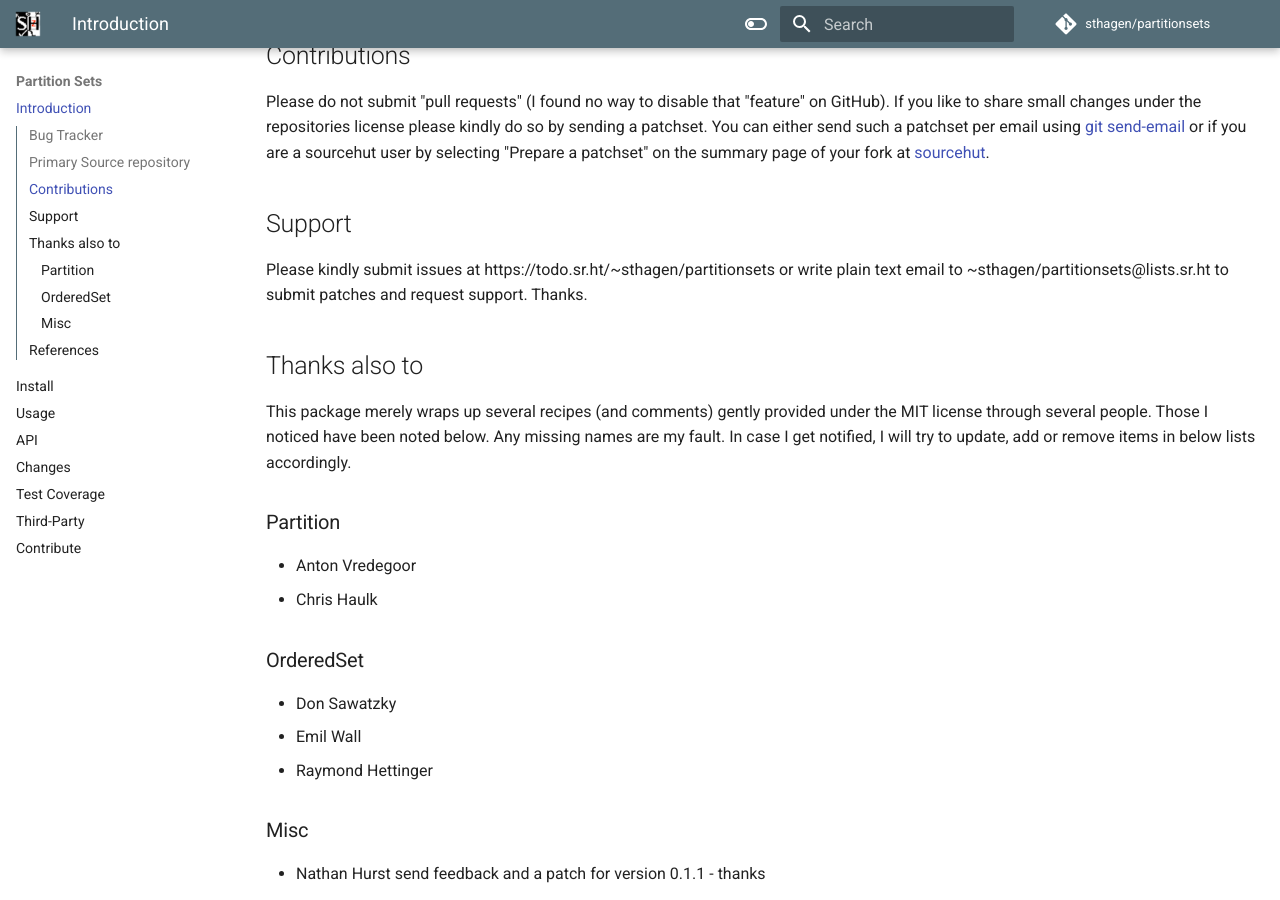
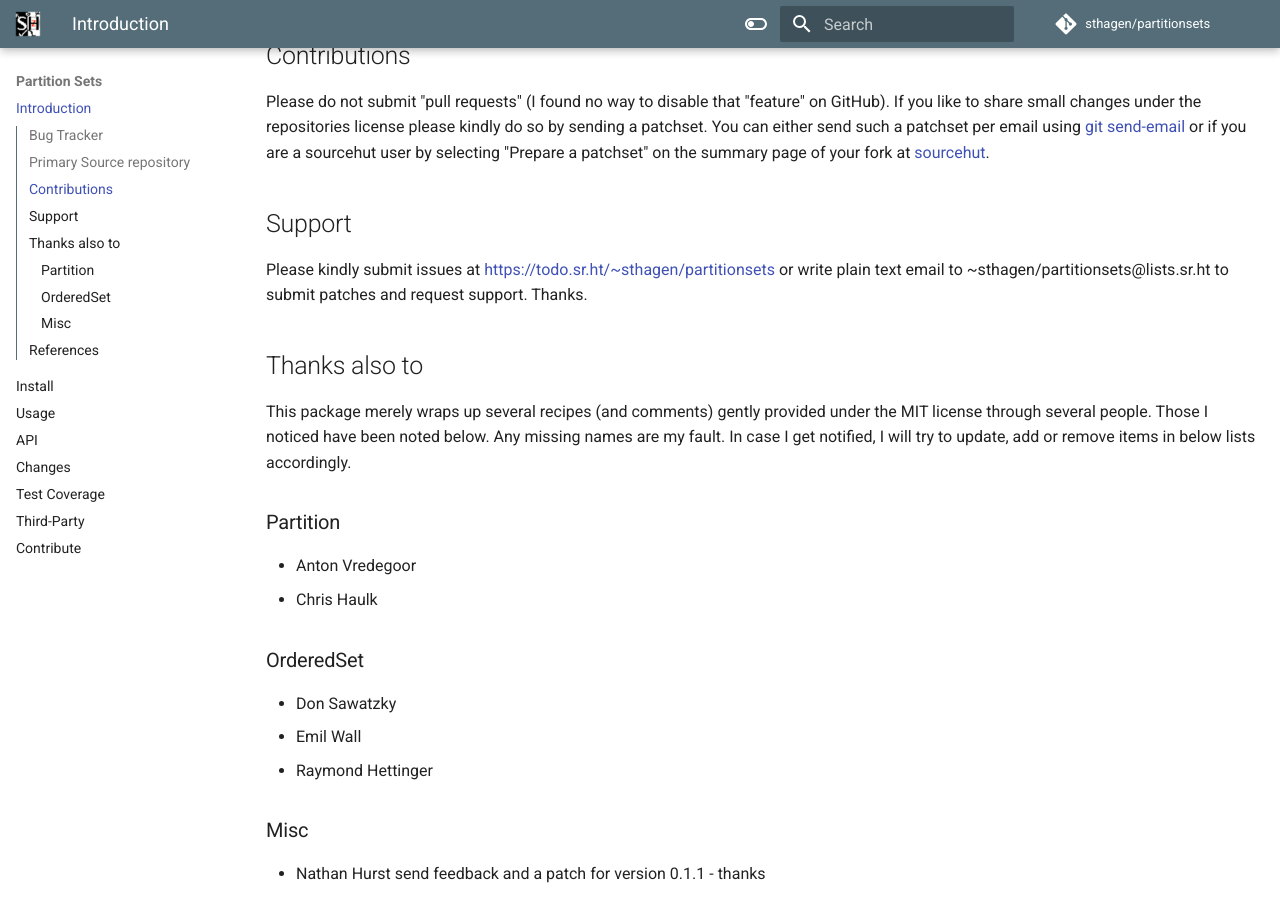
Before and after one commit to sthagen/partitionsets, an MkDocs documentation site: the page built from docs/index.md, in a window 1280 px wide and 900 px high, scrolled down 777 px. Built offline with MkDocs 1.6.1 and Material for MkDocs 9.7.7, drawn with Linux system fonts in a browser that asks for light colours.

```diff
--- a/docs/index.md
+++ b/docs/index.md
@@ -45,7 +45,7 @@ if you are a sourcehut user by selecting "Prepare a patchset" on the summary pag
 
 ## Support
 
-Please kindly submit issues at https://todo.sr.ht/~sthagen/partitionsets or write plain text email to ~sthagen/partitionsets@lists.sr.ht to submit patches and request support. Thanks.
+Please kindly submit issues at <https://todo.sr.ht/~sthagen/partitionsets> or write plain text email to ~sthagen/partitionsets@lists.sr.ht to submit patches and request support. Thanks.
 
 ## Thanks also to
 
```
